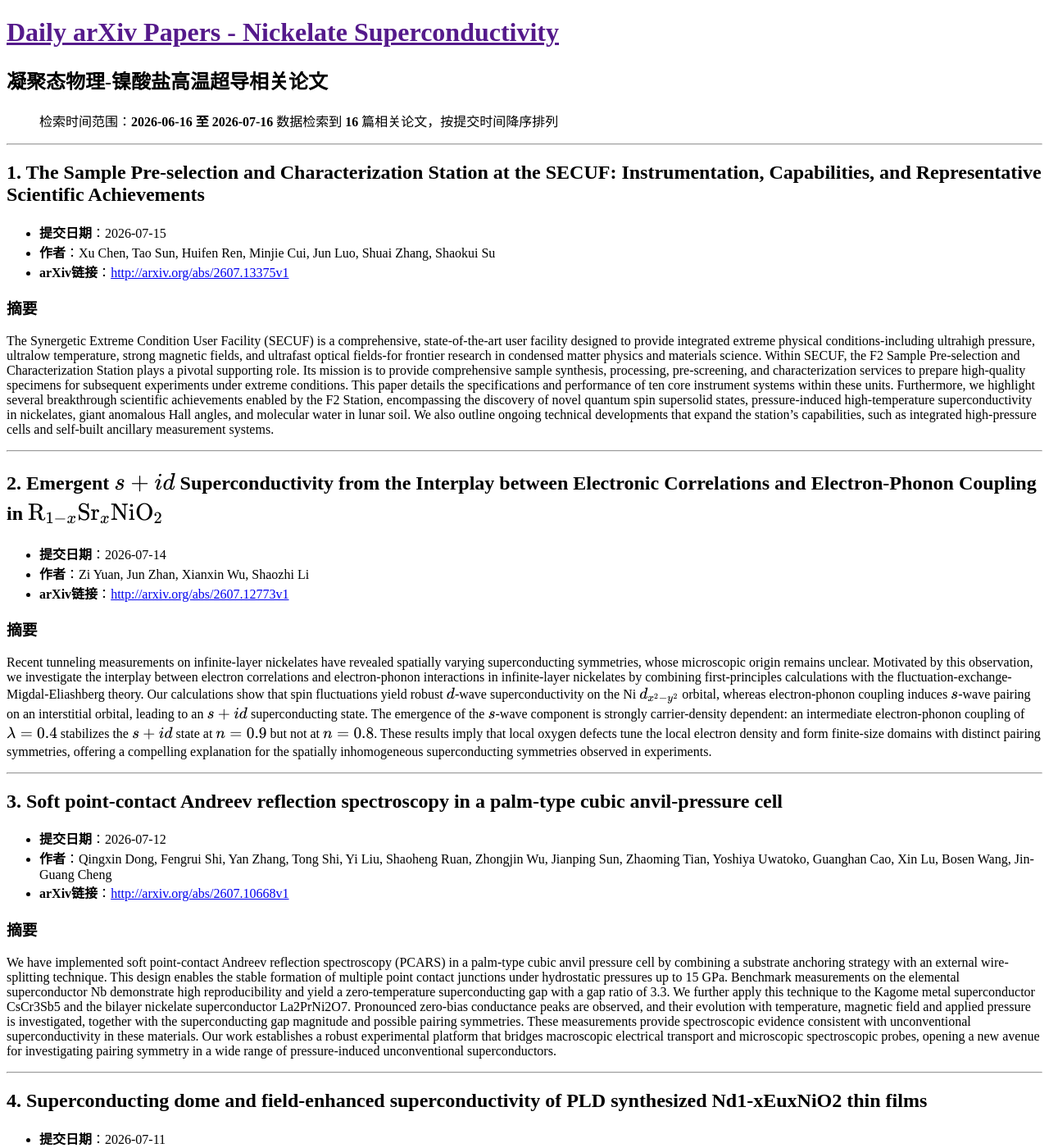
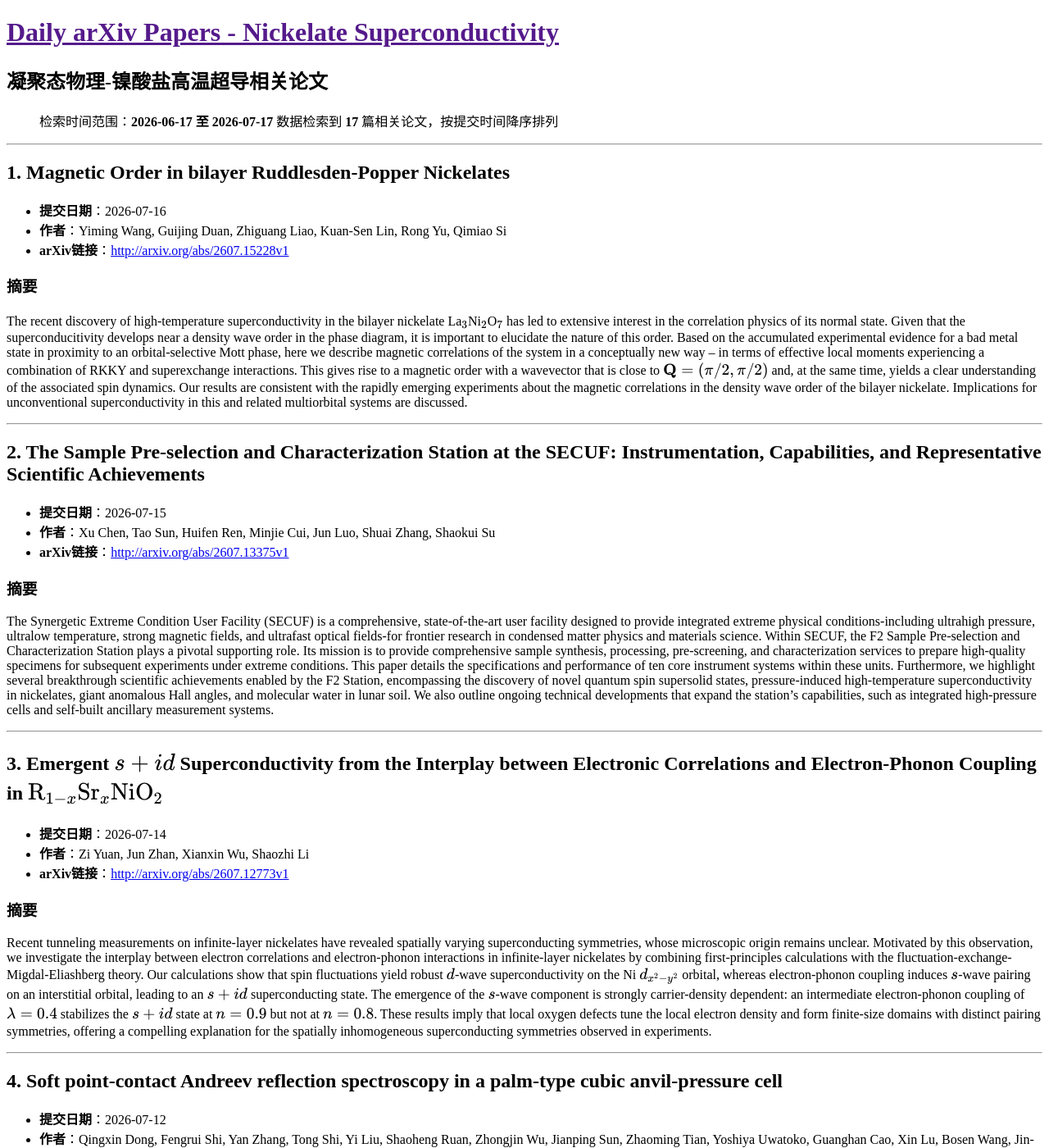
Before and after one commit to yangke25491/daily-arxiv-nickelate_superconductivity, a Jekyll site: the page built from docs/index.md, in a window 1280 px wide and 1400 px high. Shown: the whole window at 82% size. Built offline with Jekyll 4.4.1, drawn with Linux system fonts in a browser that asks for light colours; some of the changed text lies outside the part shown.

Commit message:
Automated update: arXiv papers

```diff
--- a/docs/index.md
+++ b/docs/index.md
@@ -5,12 +5,23 @@ title: 镍酸盐超导论文
 
 # 凝聚态物理-镍酸盐高温超导相关论文
 
-> 检索时间范围：**2026-06-16 至 2026-07-16**
-> 数据检索到 **16** 篇相关论文，按提交时间降序排列
+> 检索时间范围：**2026-06-17 至 2026-07-17**
+> 数据检索到 **17** 篇相关论文，按提交时间降序排列
 
 ---
 
-## 1. The Sample Pre-selection and Characterization Station at the SECUF: Instrumentation, Capabilities, and Representative Scientific Achievements
+## 1. Magnetic Order in bilayer Ruddlesden-Popper Nickelates
+
+- **提交日期**：2026-07-16
+- **作者**：Yiming Wang, Guijing Duan, Zhiguang Liao, Kuan-Sen Lin, Rong Yu, Qimiao Si
+- **arXiv链接**：[http://arxiv.org/abs/2607.15228v1](http://arxiv.org/abs/2607.15228v1)
+
+### 摘要
+The recent discovery of high-temperature superconductivity in the bilayer nickelate La${}\_3$Ni${}\_2$O${}\_7$ has led to extensive interest in the correlation physics of its normal state. Given that the superconducitivity develops near a density wave order in the phase diagram, it is important to elucidate the nature of this order. Based on the accumulated experimental evidence for a bad metal state in proximity to an orbital-selective Mott phase, here we describe magnetic correlations of the system in a conceptually new way -- in terms of effective local moments experiencing a combination of RKKY and superexchange interactions. This gives rise to a magnetic order with a wavevector that is close to $\mathbf{Q}=(π/2,π/2)$ and, at the same time, yields a clear understanding of the associated spin dynamics. Our results are consistent with the rapidly emerging experiments about the magnetic correlations in the density wave order of the bilayer nickelate. Implications for unconventional superconductivity in this and related multiorbital systems are discussed.
+
+---
+
+## 2. The Sample Pre-selection and Characterization Station at the SECUF: Instrumentation, Capabilities, and Representative Scientific Achievements
 
 - **提交日期**：2026-07-15
 - **作者**：Xu Chen, Tao Sun, Huifen Ren, Minjie Cui, Jun Luo, Shuai Zhang, Shaokui Su
@@ -21,7 +32,7 @@ The Synergetic Extreme Condition User Facility (SECUF) is a comprehensive, state
 
 ---
 
-## 2. Emergent $s+id$ Superconductivity from the Interplay between Electronic Correlations and Electron-Phonon Coupling in $\mathrm{R}\_{1-x}\mathrm{Sr}\_x\mathrm{NiO}\_2$
+## 3. Emergent $s+id$ Superconductivity from the Interplay between Electronic Correlations and Electron-Phonon Coupling in $\mathrm{R}\_{1-x}\mathrm{Sr}\_x\mathrm{NiO}\_2$
 
 - **提交日期**：2026-07-14
 - **作者**：Zi Yuan, Jun Zhan, Xianxin Wu, Shaozhi Li
@@ -65,7 +76,7 @@ Despite enormous expenditures in the research field, the electron-doped side of
 
 ---
 
-## 6. Layer-resolved Electronic Structure and Correlation of Low-$n$ Square-planar Nickelates: A DFT+DMFT Prediction of Superconducting Candidates
+## 7. Layer-resolved Electronic Structure and Correlation of Low-$n$ Square-planar Nickelates: A DFT+DMFT Prediction of Superconducting Candidates
 
 - **提交日期**：2026-07-09
 - **作者**：Jian-Hong She, Rong-Qiang He, Zhong-Yi Lu
@@ -175,7 +186,7 @@ A new family of high-temperature superconductors was recently discovered in the
 
 ---
 
-## 16. Counterintuitive inverse superconducting transition beyond 4He-cooling limit
+## 17. Counterintuitive inverse superconducting transition beyond 4He-cooling limit
 
 - **提交日期**：2026-06-17
 - **作者**：Haowen Han, Yi Bian, Tong Ma, Yusong Zhao, Nuofu Chen, Chuanying Xi, Ze Wang, Binghui Ge, Hongliang Dong, Jia-Cai Nie, Ho-Kwang Mao, Jikun Chen
```
Also changed, not shown: other parts of docs/index.md (+12 -12 lines).
